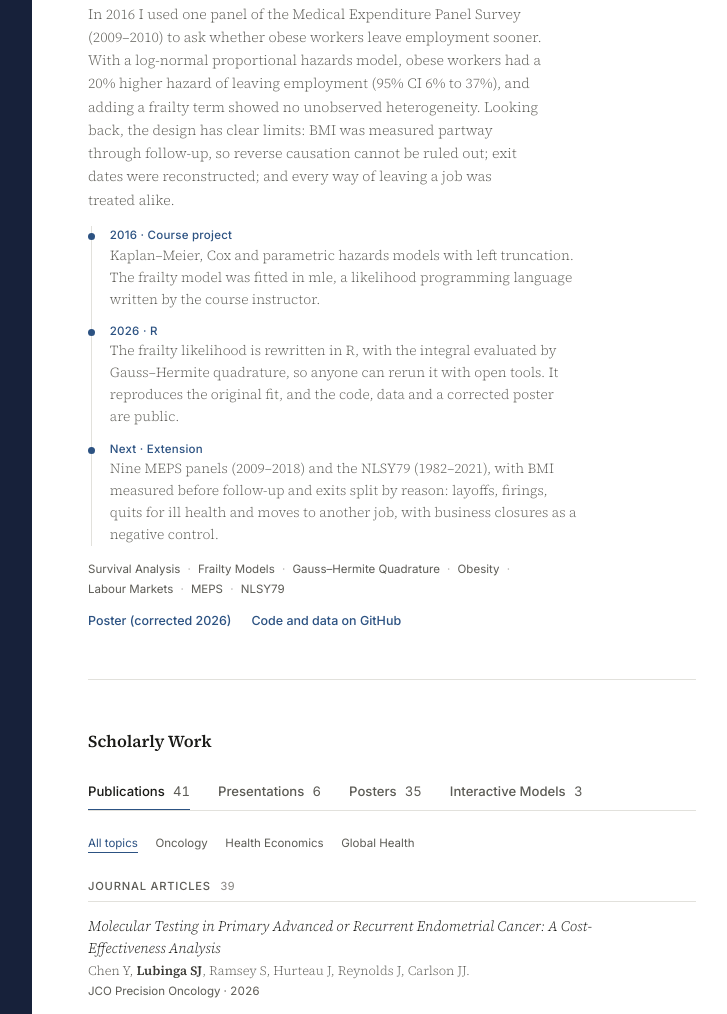
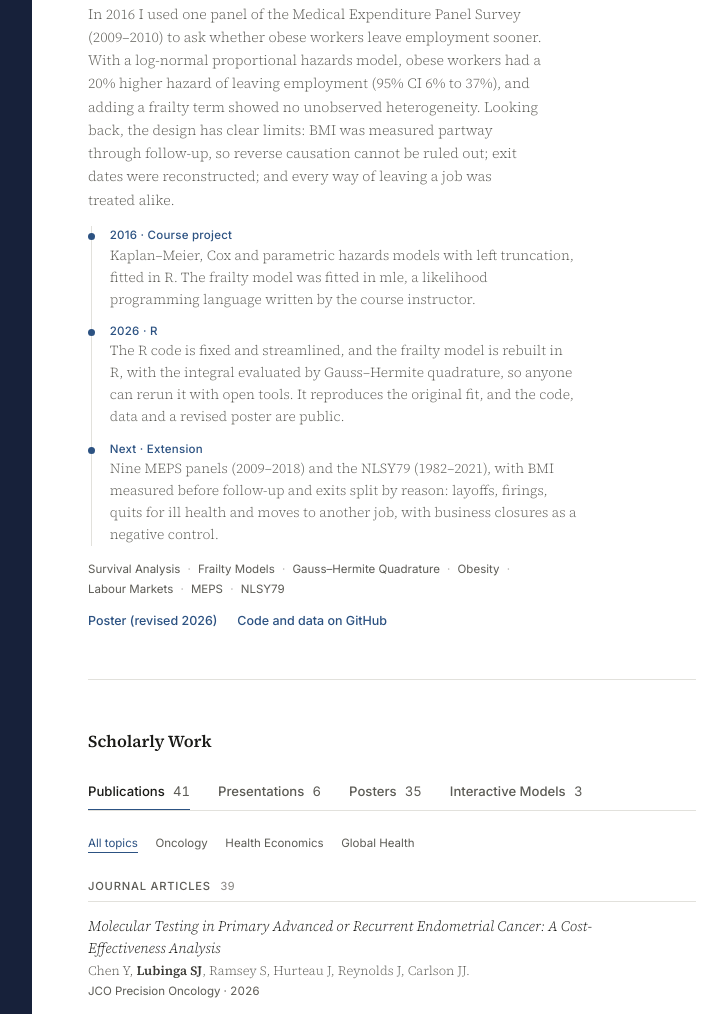
Before and after one commit to lubingas/lubingas.github.io, a plain HTML site: page index.html in a window 1280 px wide. Shown: the part 3810-4824 px from the top of the page, without its empty margins (388-1115 px from the left). Drawn offline with Linux system fonts and the light colour scheme.

Commit message:
Obesity project: describe the 2026 code update and link the revised poster
The 2016 step now says the models were fitted in R; the 2026 step says the
R code was fixed and streamlined and the frailty model rebuilt in R. The
poster link reads "Poster (revised 2026)".

Co-Authored-By: Claude Opus 5.5 <noreply@anthropic.com>
Claude-Session: https://claude.ai/code/session_01374W2mxu4ZEfXTcHPDGmaY

```diff
--- a/index.html
+++ b/index.html
@@ -650,13 +650,13 @@ em { font-style: italic; }
         <div class="entry-meta">Extends a 2016 graduate course project (CSSS 544, University of Washington) &middot; MEPS and NLSY79</div>
         <div class="entry-desc">In 2016 I used one panel of the Medical Expenditure Panel Survey (2009&ndash;2010) to ask whether obese workers leave employment sooner. With a log-normal proportional hazards model, obese workers had a 20% higher hazard of leaving employment (95% CI 6% to 37%), and adding a frailty term showed no unobserved heterogeneity. Looking back, the design has clear limits: BMI was measured partway through follow-up, so reverse causation cannot be ruled out; exit dates were reconstructed; and every way of leaving a job was treated alike.</div>
         <ol class="model-steps" aria-label="How the project has developed">
-          <li><span class="step">2016 &middot; Course project</span>Kaplan&ndash;Meier, Cox and parametric hazards models with left truncation. The frailty model was fitted in mle, a likelihood programming language written by the course instructor.</li>
-          <li><span class="step">2026 &middot; R</span>The frailty likelihood is rewritten in R, with the integral evaluated by Gauss&ndash;Hermite quadrature, so anyone can rerun it with open tools. It reproduces the original fit, and the code, data and a corrected poster are public.</li>
+          <li><span class="step">2016 &middot; Course project</span>Kaplan&ndash;Meier, Cox and parametric hazards models with left truncation, fitted in R. The frailty model was fitted in mle, a likelihood programming language written by the course instructor.</li>
+          <li><span class="step">2026 &middot; R</span>The R code is fixed and streamlined, and the frailty model is rebuilt in R, with the integral evaluated by Gauss&ndash;Hermite quadrature, so anyone can rerun it with open tools. It reproduces the original fit, and the code, data and a revised poster are public.</li>
           <li><span class="step">Next &middot; Extension</span>Nine MEPS panels (2009&ndash;2018) and the NLSY79 (1982&ndash;2021), with BMI measured before follow-up and exits split by reason: layoffs, firings, quits for ill health and moves to another job, with business closures as a negative control.</li>
         </ol>
         <div class="keywords"><span>Survival Analysis</span><span>Frailty Models</span><span>Gauss&ndash;Hermite Quadrature</span><span>Obesity</span><span>Labour Markets</span><span>MEPS</span><span>NLSY79</span></div>
         <div class="model-links">
-          <a href="https://github.com/lubingas/obesity-employment-2016/blob/main/prj_poster.pdf" target="_blank" rel="noopener">Poster (corrected 2026)</a>
+          <a href="https://github.com/lubingas/obesity-employment-2016/blob/main/prj_poster.pdf" target="_blank" rel="noopener">Poster (revised 2026)</a>
           <a href="https://github.com/lubingas/obesity-employment-2016" target="_blank" rel="noopener">Code and data on GitHub</a>
         </div>
       </div>
```
